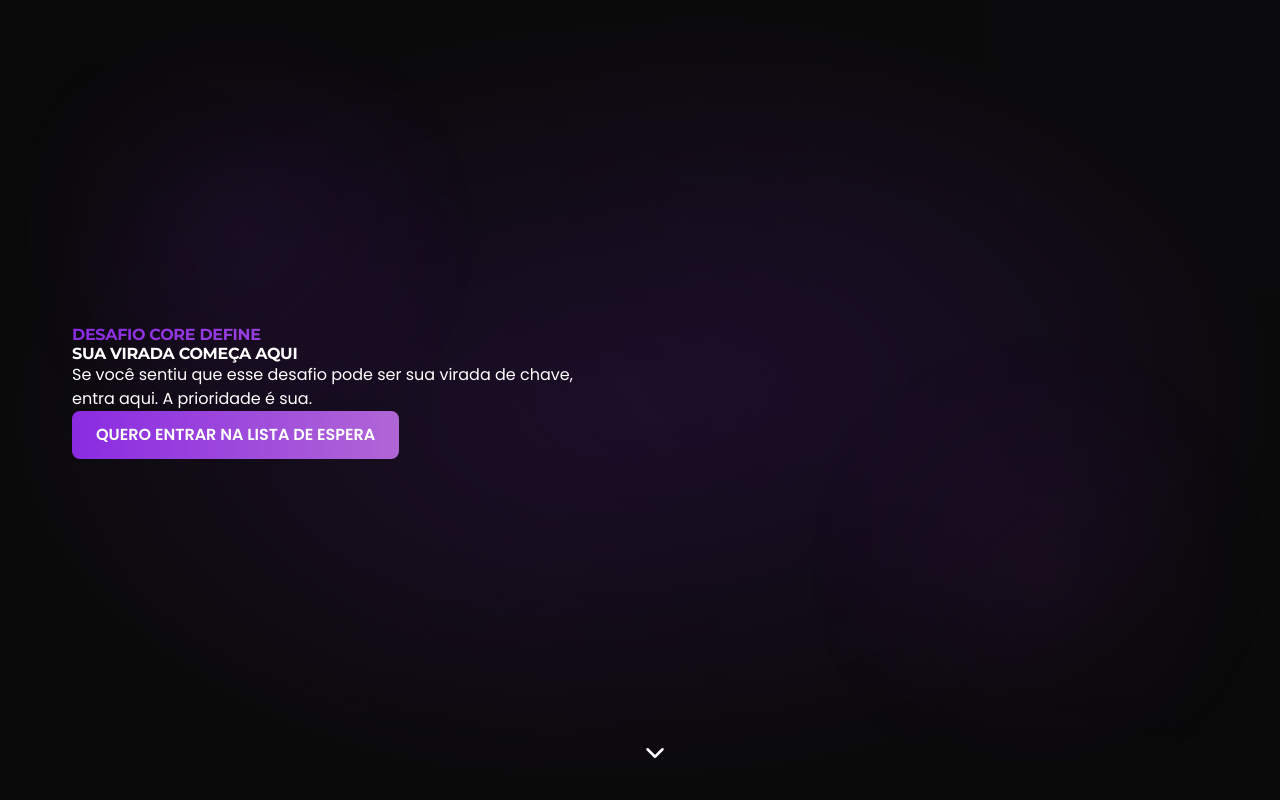
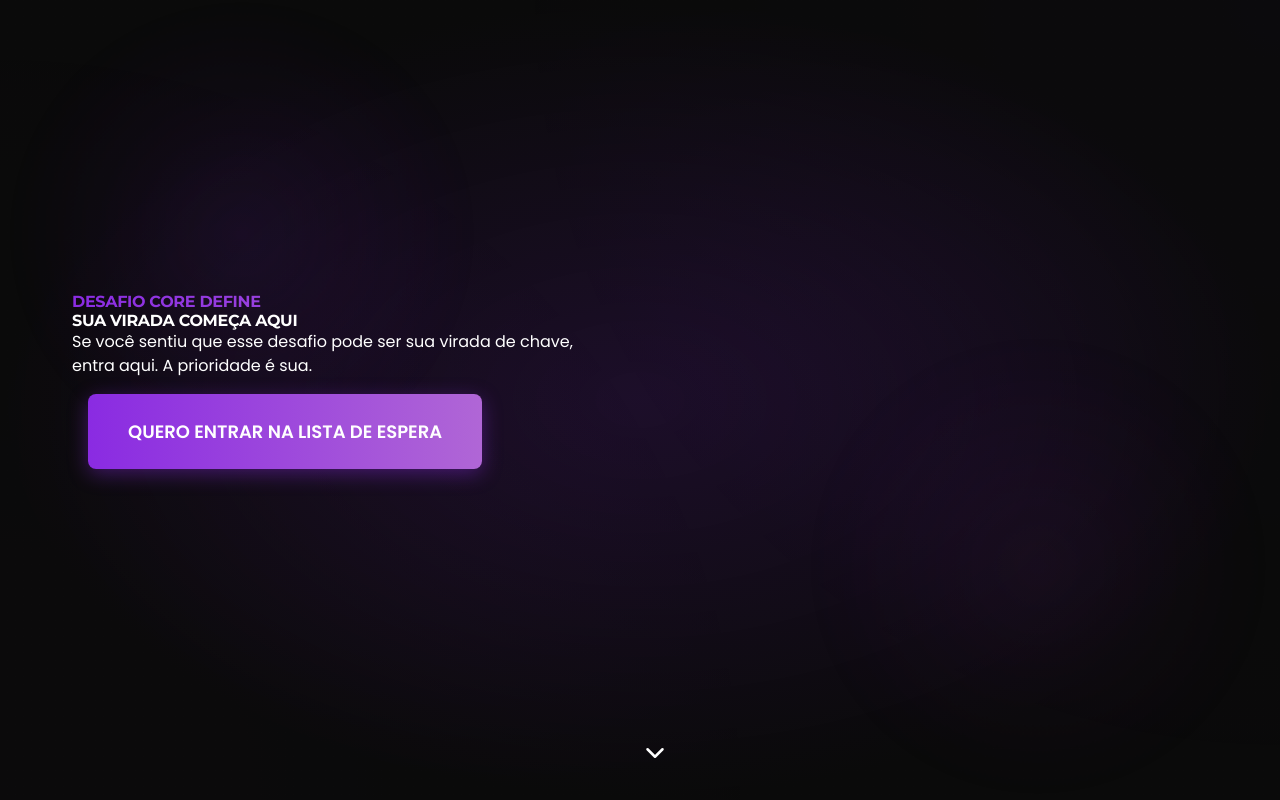
Before and after one commit to diwberg/desafio-core-define, a Next.js app: page / in a window 1280 px wide. Shown: the top 800 px of the page. Built offline with nearby package versions, Linux system fonts and the light colour scheme.

Commit message:
Melhoria no espaçamento dos botões CTA com ajustes no CSS global

```diff
--- a/src/app/globals.css
+++ b/src/app/globals.css
@@ -359,19 +359,86 @@ h1, h2, h3, h4, h5, h6 {
   border-color: rgba(138, 43, 226, 0.3);
 }
 
+/* Botão CTA principal melhorado */
 .cta-button {
   background: linear-gradient(90deg, var(--primary), var(--tertiary));
   color: white;
   border: none;
   border-radius: var(--radius);
-  padding: 0.75rem 1.5rem;
   font-weight: 600;
   transition: all 0.3s ease;
+  position: relative;
+  overflow: hidden;
+  text-align: center;
+  z-index: 1;
+  box-shadow: 0 5px 20px rgba(138, 43, 226, 0.4);
+  padding: 1.5rem 2.5rem;
+  margin: 1rem;
+  font-size: 1.125rem;
+}
+
+.cta-button::before {
+  content: '';
+  position: absolute;
+  top: 0;
+  left: -100%;
+  width: 100%;
+  height: 100%;
+  background: linear-gradient(90deg, transparent, rgba(255, 255, 255, 0.3), transparent);
+  transition: all 0.6s ease;
+  z-index: -1;
 }
 
 .cta-button:hover {
-  transform: translateY(-2px);
-  box-shadow: 0 5px 15px rgba(138, 43, 226, 0.4);
+  transform: translateY(-3px);
+  box-shadow: 0 8px 25px rgba(138, 43, 226, 0.6);
+}
+
+.cta-button:hover::before {
+  left: 100%;
+}
+
+/* Efeito de pulsação para o botão principal */
+@keyframes pulse-button {
+  0% {
+    box-shadow: 0 0 0 0 rgba(138, 43, 226, 0.7);
+    transform: scale(1);
+  }
+  70% {
+    box-shadow: 0 0 0 15px rgba(138, 43, 226, 0);
+    transform: scale(1.02);
+  }
+  100% {
+    box-shadow: 0 0 0 0 rgba(138, 43, 226, 0);
+    transform: scale(1);
+  }
+}
+
+.pulse-button {
+  animation: pulse-button 1.5s infinite;
+  background: linear-gradient(45deg,
+    var(--primary),
+    var(--tertiary),
+    var(--accent),
+    var(--tertiary),
+    var(--primary)
+  );
+  background-size: 400% 400%;
+  animation: pulse-button 1.5s infinite, gradient-shift 8s ease infinite;
+  padding: 1.5rem 2.5rem;
+  letter-spacing: 0.05em;
+}
+
+@keyframes gradient-shift {
+  0% {
+    background-position: 0% 50%;
+  }
+  50% {
+    background-position: 100% 50%;
+  }
+  100% {
+    background-position: 0% 50%;
+  }
 }
 
 .form-control {
--- a/src/app/page.tsx
+++ b/src/app/page.tsx
@@ -528,7 +528,7 @@ export default function Home() {
                 <span className="font-bold"> A prioridade é sua.</span>
               </p>
 
-              <div className="mt-8 md:mt-10 bg-red-500">
+              <div className="mt-8 md:mt-10">
                 <a
                   href="#waitlist"
                   className="cta-button inline-block purple-glow px-8 py-4"
@@ -691,15 +691,17 @@ export default function Home() {
 
                 <p className="text-gray-300 mb-6">Escaneie o QR code ou clique no botão abaixo</p>
 
+                <div className="flex justify-center w-full">
                   <a
                     href="https://chat.whatsapp.com/coredefine"
                     target="_blank"
                     rel="noopener noreferrer"
-                  className="cta-button w-full flex items-center justify-center"
+                    className="pulse-button cta-button max-w-md mx-auto flex items-center justify-center text-lg font-bold"
                   >
                     <span>ENTRAR NO GRUPO DO WHATSAPP</span>
-                  <ArrowRight className="ml-2" size={18} />
+                    <ArrowRight className="ml-2" size={20} />
                   </a>
+                </div>
               </div>
             </div>
           </div>
```
Lines whose indentation alone changed are shown as unchanged.
